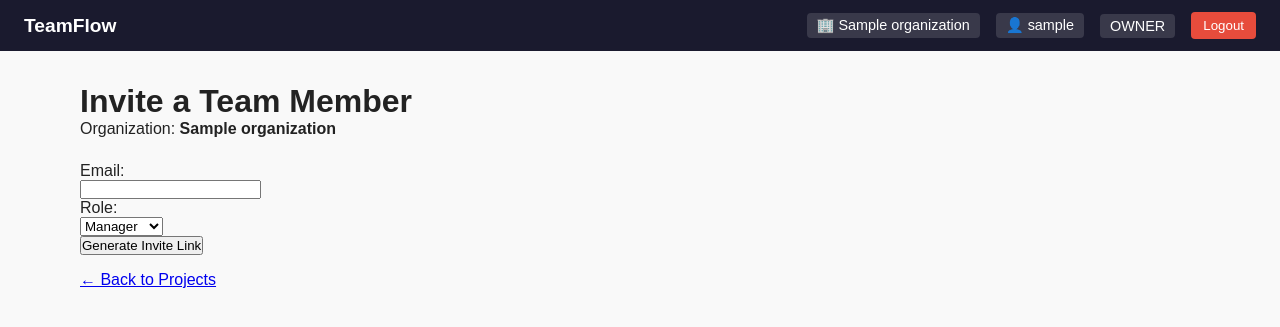
After one commit to Suvojeet-Haldar/TeamFlow, a Django app: page /invite/ in a window 1280 px wide. The commit adds this page. Shown: the top 327 px of the page. Run offline with Django 5.2, Linux system fonts and the light colour scheme; a user stored in the database is signed in; tables that the repository leaves empty hold one stand-in row (values such as "Sample post").

Commit message:
TeamFlow v9: invite system, base template, navbar, one-time welcome message
- Token-based member invite system with role selection
- Invite link copy button with clipboard API
- Role-based invite visibility (Owner/Manager only)
- Base template with navbar showing username, org, and role on every page
- Custom login view using Django messages framework
- Welcome banner appears once after login then clears automatically

```diff
--- a/core/admin.py
+++ b/core/admin.py
@@ -1,8 +1,9 @@
 from django.contrib import admin
-from .models import Organization, CustomUser, Project, Task, ActivityLog
+from .models import Organization, CustomUser, Project, Task, ActivityLog, Invite
 
 admin.site.register(Organization)
 admin.site.register(CustomUser)
 admin.site.register(Project)
 admin.site.register(Task)
 admin.site.register(ActivityLog)
+admin.site.register(Invite)
--- a/core/models.py
+++ b/core/models.py
@@ -1,5 +1,6 @@
 from django.db import models
 from django.contrib.auth.models import AbstractUser
+import uuid
 
 
 class Organization(models.Model):
@@ -138,3 +139,28 @@ class ActivityLog(models.Model):
 
     def __str__(self):
         return f"{self.user} — {self.action} — {self.timestamp:%Y-%m-%d %H:%M}"
+
+class Invite(models.Model):
+    organization = models.ForeignKey(
+        Organization,
+        on_delete=models.CASCADE,
+        related_name='invites'
+    )
+    invited_by = models.ForeignKey(
+        CustomUser,
+        on_delete=models.SET_NULL,
+        null=True,
+        related_name='sent_invites'
+    )
+    email = models.EmailField()
+    role = models.CharField(
+        max_length=20,
+        choices=CustomUser.ROLE_CHOICES,
+        default='DEVELOPER'
+    )
+    token = models.UUIDField(default=uuid.uuid4, unique=True, editable=False)
+    accepted = models.BooleanField(default=False)
+    created_at = models.DateTimeField(auto_now_add=True)
+
+    def __str__(self):
+        return f"{self.email} → {self.organization.name}"
--- /dev/null
+++ b/core/templates/base.html
@@ -0,0 +1,82 @@
+<!DOCTYPE html>
+<html>
+<head>
+    <title>TeamFlow</title>
+    <style>
+        * { box-sizing: border-box; margin: 0; padding: 0; }
+        body { font-family: sans-serif; background: #f9f9f9; color: #222; }
+
+        .navbar {
+            background: #1a1a2e;
+            color: white;
+            padding: 12px 24px;
+            display: flex;
+            justify-content: space-between;
+            align-items: center;
+        }
+        .navbar a {
+            color: white;
+            text-decoration: none;
+            font-weight: bold;
+            font-size: 1.2em;
+        }
+        .navbar .user-info {
+            display: flex;
+            align-items: center;
+            gap: 16px;
+            font-size: 0.9em;
+        }
+        .navbar .user-info span {
+            background: #ffffff22;
+            padding: 4px 10px;
+            border-radius: 4px;
+        }
+        .navbar form { display: inline; }
+        .navbar button {
+            background: #e74c3c;
+            color: white;
+            border: none;
+            padding: 6px 12px;
+            border-radius: 4px;
+            cursor: pointer;
+        }
+
+        .content {
+            padding: 32px 40px;
+            max-width: 1200px;
+            margin: 0 auto;
+        }
+
+        .welcome-banner {
+            background: #eaf4fb;
+            border-left: 4px solid #3498db;
+            padding: 12px 16px;
+            margin-bottom: 24px;
+            border-radius: 4px;
+        }
+    </style>
+</head>
+<body>
+
+{% if user.is_authenticated %}
+<nav class="navbar">
+    <a href="/projects/">TeamFlow</a>
+    <div class="user-info">
+        <span>🏢 {{ user.organization }}</span>
+        <span>👤 {{ user.username }}</span>
+        <span>{{ user.role }}</span>
+        <form method="POST" action="/accounts/logout/">
+            {% csrf_token %}
+            <button type="submit">Logout</button>
+        </form>
+    </div>
+</nav>
+{% endif %}
+
+<div class="content">
+    {% block content %}
+    {% endblock %}
+</div>
+
+</body>
+</html>
--- /dev/null
+++ b/core/templates/core/invite_member.html
@@ -0,0 +1,53 @@
+{% extends "base.html" %}
+
+{% block content %}
+
+<h1>Invite a Team Member</h1>
+<p style="margin-bottom:24px;">Organization: <strong>{{ request.user.organization }}</strong></p>
+
+{% if error %}
+    <p style="color:red;">{{ error }}</p>
+{% endif %}
+
+{% if invite_link %}
+    <div style="background:#f0f8e8; padding:16px; border-radius:6px; margin-bottom:24px;">
+        <p><strong>Invite link generated. Share this with your team member:</strong></p>
+        <div style="display:flex; gap:8px; align-items:center;">
+            <code id="invite-link" style="word-break:break-all; flex:1;">{{ invite_link }}</code>
+            <button onclick="copyLink()" style="white-space:nowrap;">Copy Link</button>
+        </div>
+        <p id="copy-confirm" style="color:green; display:none; margin-top:6px;">Copied!</p>
+    </div>
+    <script>
+        function copyLink() {
+            const link = document.getElementById('invite-link').textContent;
+            navigator.clipboard.writeText(link).then(function() {
+                document.getElementById('copy-confirm').style.display = 'block';
+                setTimeout(function() {
+                    document.getElementById('copy-confirm').style.display = 'none';
+                }, 2000);
+            });
+        }
+    </script>
+{% endif %}
+
+<form method="POST">
+    {% csrf_token %}
+    <p>
+        Email:<br>
+        <input type="email" name="email" required>
+    </p>
+    <p>
+        Role:<br>
+        <select name="role">
+            <option value="MANAGER">Manager</option>
+            <option value="DEVELOPER">Developer</option>
+            <option value="VIEWER">Viewer</option>
+        </select>
+    </p>
+    <button type="submit">Generate Invite Link</button>
+</form>
+
+<p style="margin-top:16px;"><a href="/projects/">← Back to Projects</a></p>
+
+{% endblock %}
--- a/core/urls.py
+++ b/core/urls.py
@@ -2,7 +2,10 @@ from django.urls import path
 from . import views
 
 urlpatterns = [
+    path("login/", views.login_view, name="login"),
     path("register/", views.register, name="register"),
+    path("invite/", views.invite_member, name="invite_member"),
+    path("invite/accept/<uuid:token>/", views.accept_invite, name="accept_invite"),
     path("projects/", views.project_list, name="project_list"),
     path("projects/create/", views.create_project, name="create_project"),
     path("projects/<int:project_id>/", views.project_detail, name="project_detail"),
--- a/core/views.py
+++ b/core/views.py
@@ -1,7 +1,8 @@
 from django.shortcuts import render, get_object_or_404, redirect
 from django.contrib.auth.decorators import login_required
-from .models import Project, Task, ActivityLog, CustomUser, Organization
-from django.contrib.auth import login
+from .models import Project, Task, ActivityLog, CustomUser, Organization, Invite
+from django.contrib.auth import login, logout, authenticate
+from django.contrib import messages
 
 @login_required
 def project_list(request):
@@ -139,3 +140,92 @@ def register(request):
             return redirect("project_list")
 
     return render(request, "core/register.html", {"error": error})
+
+@login_required
+def invite_member(request):
+    if request.user.role not in ["OWNER", "MANAGER"]:
+        return redirect("project_list")
+
+    invite_link = None
+    error = None
+
+    if request.method == "POST":
+        email = request.POST.get("email")
+        role = request.POST.get("role")
+
+        if Invite.objects.filter(
+            email=email,
+            organization=request.user.organization,
+            accepted=False
+        ).exists():
+            error = "An active invite already exists for this email."
+        else:
+            invite = Invite.objects.create(
+                organization=request.user.organization,
+                invited_by=request.user,
+                email=email,
+                role=role
+            )
+            invite_link = request.build_absolute_uri(
+                f"/invite/accept/{invite.token}/"
+            )
+
+    return render(request, "core/invite_member.html", {
+        "invite_link": invite_link,
+        "error": error
+    })
+
+
+def accept_invite(request, token):
+    invite = get_object_or_404(Invite, token=token, accepted=False)
+    error = None
+
+    if request.method == "POST":
+        username = request.POST.get("username")
+        password = request.POST.get("password")
+        confirm_password = request.POST.get("confirm_password")
+
+        if password != confirm_password:
+            error = "Passwords do not match."
+
+        elif CustomUser.objects.filter(username=username).exists():
+            error = "Username already taken."
+
+        else:
+            user = CustomUser.objects.create_user(
+                username=username,
+                email=invite.email,
+                password=password,
+                organization=invite.organization,
+                role=invite.role
+            )
+            invite.accepted = True
+            invite.save()
+
+            login(request, user)
+            return redirect("project_list")
+
+    return render(request, "core/accept_invite.html", {
+        "invite": invite,
+        "error": error
+    })
+
+def login_view(request):
+    if request.user.is_authenticated:
+        return redirect("project_list")
+
+    error = None
+
+    if request.method == "POST":
+        username = request.POST.get("username")
+        password = request.POST.get("password")
+        user = authenticate(request, username=username, password=password)
+
+        if user is not None:
+            login(request, user)
+            messages.success(request, f"Welcome back, {user.username}! You are logged in as {user.role} at {user.organization}.")
+            return redirect("project_list")
+        else:
+            error = "Invalid username or password."
+
+    return render(request, "registration/login.html", {"error": error})
--- a/teamflow/settings.py
+++ b/teamflow/settings.py
@@ -121,6 +121,6 @@ STATIC_URL = "static/"
 
 AUTH_USER_MODEL = 'core.CustomUser'
 
+LOGIN_URL = '/login/'
 LOGIN_REDIRECT_URL = '/projects/'
-
-LOGOUT_REDIRECT_URL = '/accounts/login/'
+LOGOUT_REDIRECT_URL = '/login/'
```
Also changed, not shown: core/templates/core/accept_invite.html (added, +30 -0 lines), core/templates/core/create_project.html (+5 -9 lines), core/templates/core/project_detail.html (+9 -6 lines), core/templates/projects/project_list.html (+22 -11 lines), core/templates/registration/login.html (+2 -5 lines), core/migrations/0006_invite.py (added).
